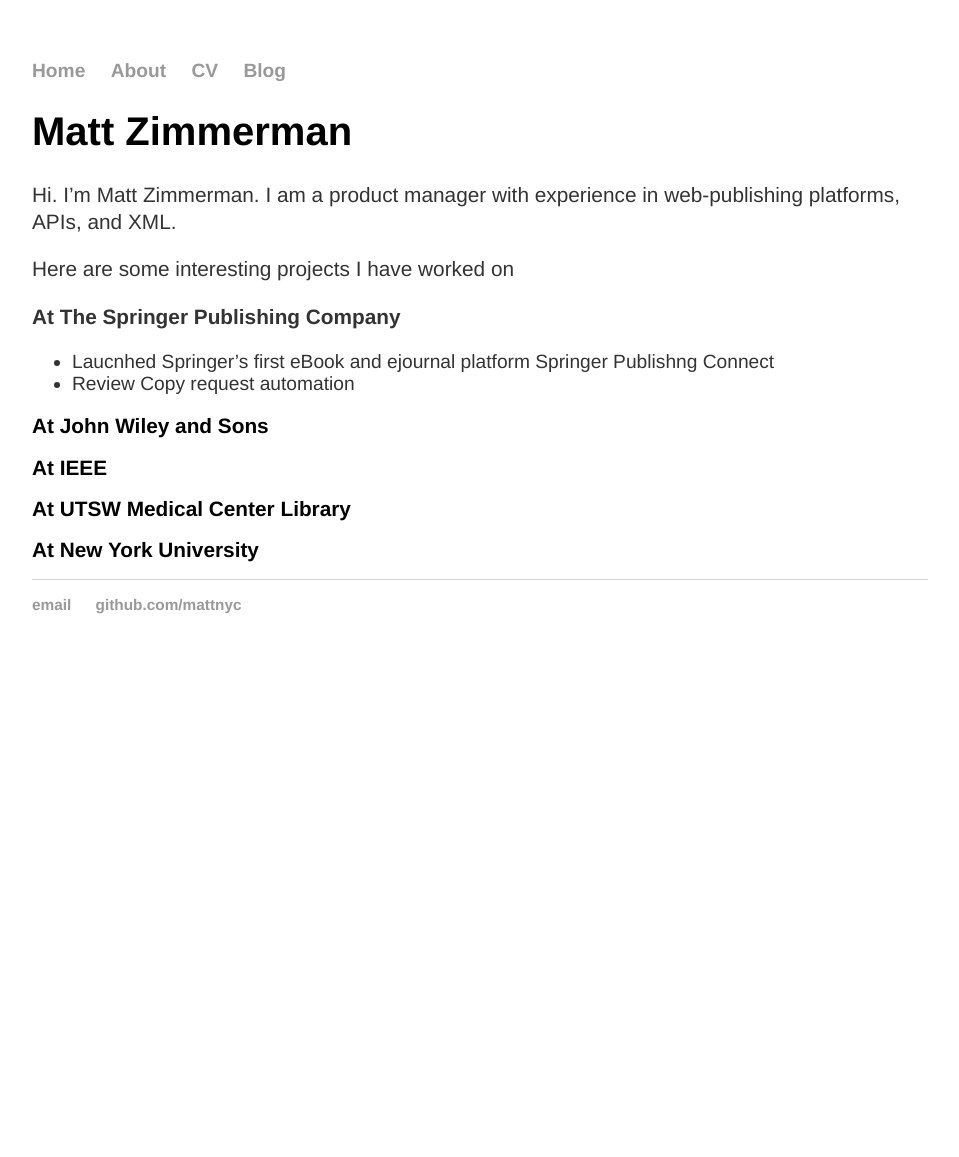
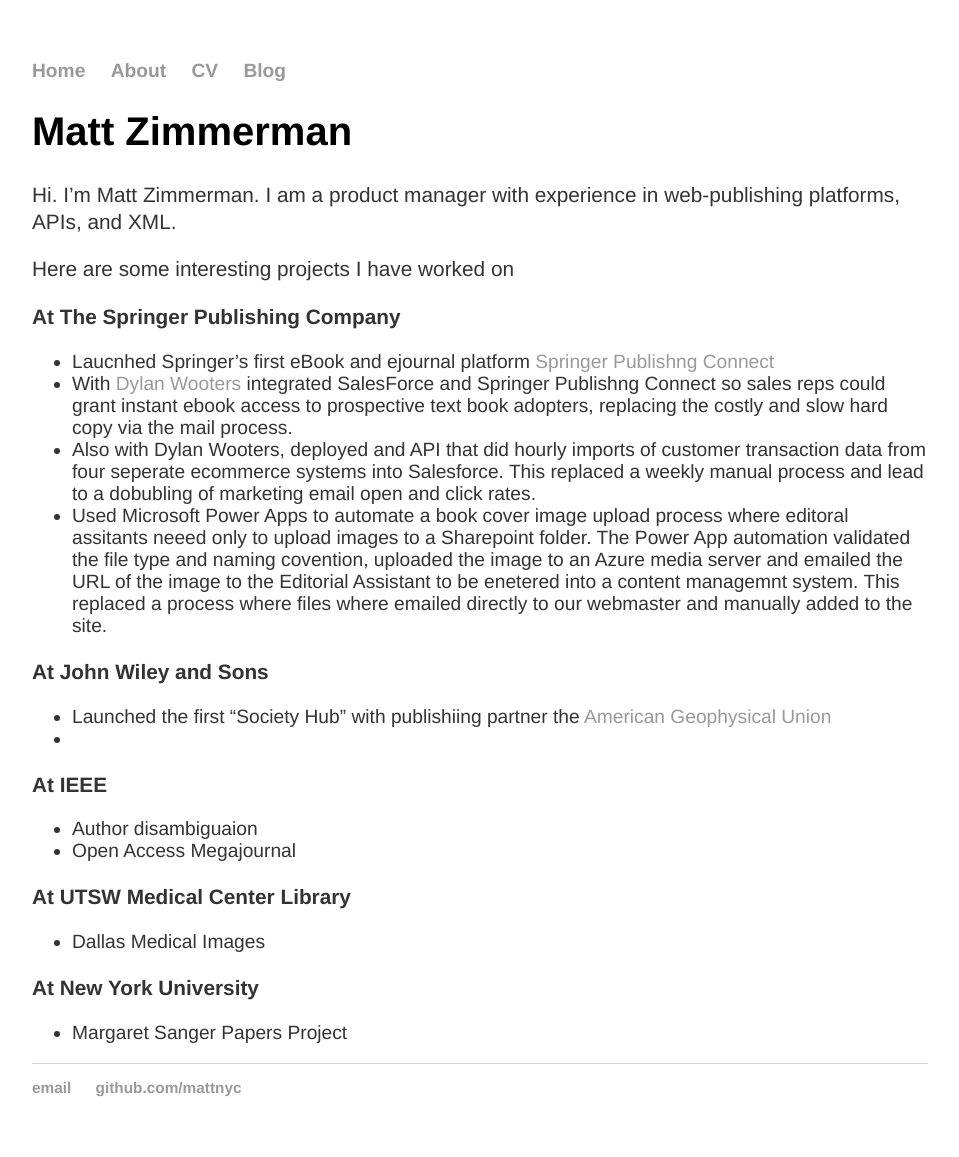
Before and after one commit to mattznyc/mattznyc.github.io, a Jekyll site: the page built from index.md, in a window 1280 px wide. Shown: the whole page, without its empty margins (160-1119 px from the left). Built offline with Jekyll 4.4.1, drawn with Linux system fonts in a browser that asks for light colours; before the commit the page ends 900 px from its top, so only the background shows below that.

Commit message:
Update index.md

```diff
--- a/index.md
+++ b/index.md
@@ -10,10 +10,21 @@
 
 **At The Springer Publishing Company**
 
-* Laucnhed Springer's first eBook and ejournal platform Springer Publishng Connect
-* Review Copy request automation
+* Laucnhed Springer's first eBook and ejournal platform [Springer Publishng Connect](http://connect.springerpub.com)
+* With [Dylan Wooters](https://dylanwooters.com/index.html) integrated SalesForce and Springer Publishng Connect so sales reps could grant instant ebook access to prospective text book adopters, replacing the costly and slow hard copy via the mail process.
+* Also with Dylan Wooters, deployed and API that did hourly imports of customer transaction data from four seperate ecommerce systems into Salesforce. This replaced a weekly manual process and lead to a dobubling of marketing email open and click rates.
+* Used Microsoft Power Apps to automate a book cover image upload process where editoral assitants neeed only to upload images to a Sharepoint folder. The Power App automation validated the file type and naming covention, uploaded the image to an Azure media server and emailed the URL of the image to the Editorial Assistant to be enetered into a content managemnt system. This replaced a process where files where emailed directly to our webmaster and manually added to the site.
 
-## At John Wiley and Sons
-## At IEEE
-## At UTSW Medical Center Library
-## At New York University
+**At John Wiley and Sons**
+* Launched the first "Society Hub" with publishiing partner the [American Geophysical Union](https://agupubs.onlinelibrary.wiley.com/)
+*
+
+**At IEEE**
+* Author disambiguaion
+* Open Access Megajournal
+
+**At UTSW Medical Center Library**
+* Dallas Medical Images
+
+**At New York University**
+* Margaret Sanger Papers Project
```
